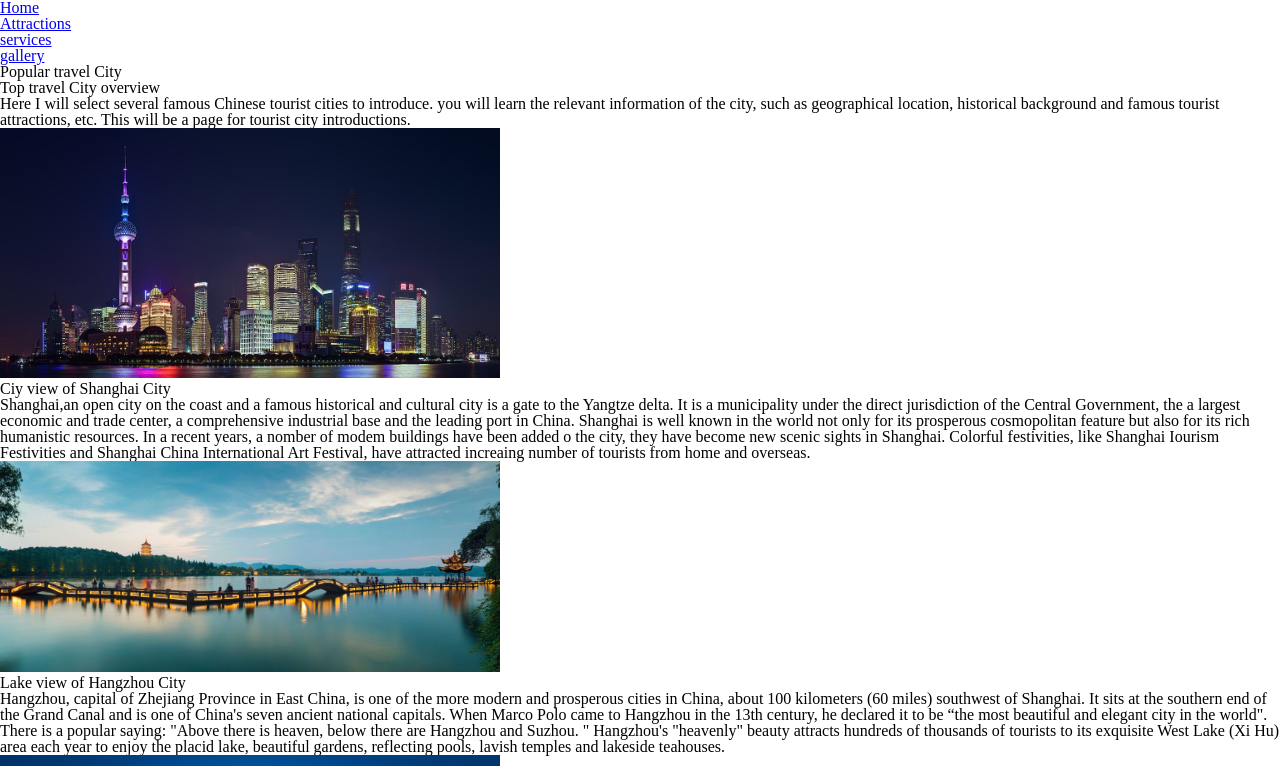
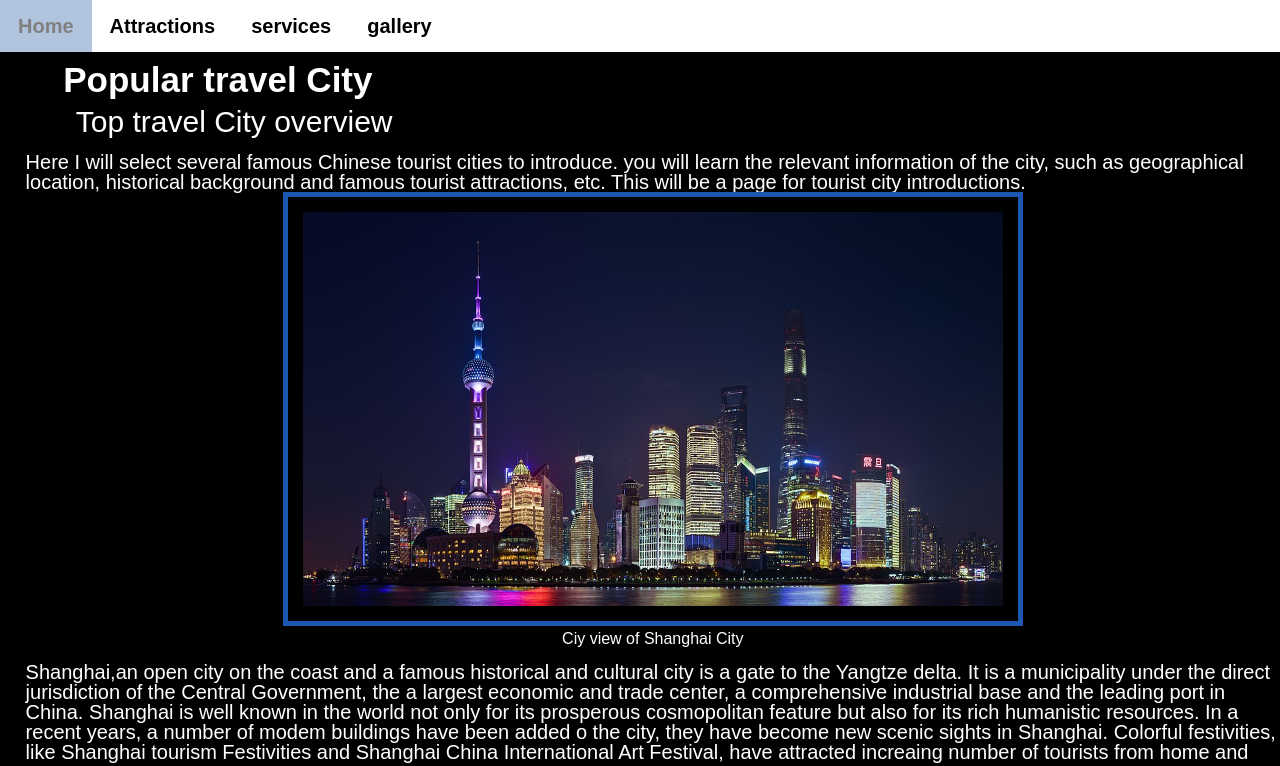
Before and after one commit to JiahangRen/portfolio-content, a plain HTML site: page index.html in a window 1280 px wide. Shown: the top 766 px of the page. Drawn offline with Linux system fonts and the light colour scheme.

Commit message:
Add files via upload

```diff
--- /dev/null
+++ b/css/style.css
@@ -0,0 +1,103 @@
+/* Applies to the entire body of the HTML document (except where overridden by more specific
+
+/* Add a black background color to the top navigation */
+.navbar {
+    background-color: white;
+    overflow: hidden;
+}
+
+/* Style the links inside the navigation bar */
+.navbar a {
+    float: left;
+    color: black;
+    text-align: center;
+    padding: 16px 18px;
+    text-decoration: none;
+    font-size: 20px;
+    font-weight: bold;
+}
+
+/* Change the color of links on hover */
+.navbar a:hover {
+    background-color: lightsteelblue;
+    color: grey;
+}
+
+/* Add a color to the active/current link */
+.navbar a.active {
+    background-color: #04AA6D;
+    color: burlywood;
+}
+
+
+body {
+    height: 125vh;
+    background-size: cover;
+    background-color: black;
+    font-family: sans-serif;
+    margin: 0;
+    padding: 0;
+}
+
+main {
+    color: white;
+    font-family: Arial, Helvetica, sans-serif;
+    margin-left: 2%;
+    margin-bottom: 2%;
+}
+
+h1 {
+    font-size: 35px;
+    margin-top: 10px;
+    margin-left: 3%;
+    font-family: Arial, Helvetica, sans-serif;
+    font-weight: bold;
+}
+
+h2 {
+    font-size: 30px;
+    font-weight: normal;
+    margin-top: 10px;
+    margin-left: 4%;
+    font-family: Arial, Helvetica, sans-serif;
+}
+
+h3 {
+    font-size: 25px;
+    font-weight: normal;
+    margin-top: 10px;
+    margin-left: 5%;
+    font-family: Arial, Helvetica, sans-serif;
+}
+
+
+p {
+    font-size: 20px;
+    font-weight: normal;
+    margin-top: 15px;
+    font-family: Arial, Helvetica, sans-serif;
+
+}
+
+
+.picture img {
+    display: flex;
+    width: 700px;
+    height: 394px;
+    border: 5px solid rgb(30, 87, 176);
+    padding: 15px;
+    margin: 0 auto;
+    position: relative;
+
+}
+
+.picture figcaption {
+    margin-top: 5px;
+    text-align: center;
+}
+
+.picture img:hover {
+    width: 750px;
+    position: inherit;
+
+}
--- a/index.html
+++ b/index.html
@@ -8,51 +8,58 @@
     <link rel="icon" href="images/blue_bird_logo.png">
     <link rel="stylesheet" href="css/html5reset.css">
     <link rel="stylesheet" href="css/style.css">
+
     <title>Blue Bird Travel</title>
 </head>
 
 <body>
 <header>
-		<nav>
+    <nav class="navbar">
         <ul>
-				<li><a href="index.html">Home</a></li>
-				<li><a href="attractions.html">Attractions</a></li>
-				<li><a href="services.html">services</a></li>
-				<li><a href="gallery.html">gallery</a></li>
+            <li class="active"><a href="index.html">Home</a></li>
+            <li class="active"><a href="attractions.html">Attractions</a></li>
+            <li class="active"><a href="services.html">services</a></li>
+            <li class="active"><a href="gallery.html">gallery</a></li>
         </ul>
     </nav>
 </header>
 
 <main>
-
     <h1>Popular travel City</h1>
     <h2>Top travel City overview</h2>
-		<p>
+    <p class=" p1">
         Here I will select several famous Chinese tourist cities to introduce.
         you will learn the relevant information of the city, such as geographical location,
         historical background and famous tourist attractions, etc.
         This will be a page for tourist city introductions.
     </p>
+
+    <div class="picture">
         <figure>
-			<img src="images/shanghai_city_view.jpeg" alt="shanghai city view" width="500" />
+            <img src="images/shanghai_city_view.jpeg" alt="shanghai city view"/>
             <figcaption> Ciy view of Shanghai City</figcaption>
         </figure>
+    </div>
+
     <p>
         Shanghai,an open city on the coast and a famous historical and cultural city is a gate to the Yangtze delta.
         It is a municipality under the direct jurisdiction of the Central Government,
         the a largest economic and trade center, a comprehensive industrial base and the leading port in China.
         Shanghai is well known in the world not only for its prosperous cosmopolitan feature but also for its rich
         humanistic resources.
-			In a recent years, a nomber of modem buildings have been added o the city, they have become new scenic
+        In a recent years, a number of modem buildings have been added o the city, they have become new scenic
         sights in Shanghai.
-			Colorful festivities, like Shanghai Iourism Festivities and Shanghai China International Art Festival,
+        Colorful festivities, like Shanghai tourism Festivities and Shanghai China International Art Festival,
         have attracted increaing number of tourists from home and overseas.
 
     </p>
+
+    <div class="picture">
         <figure>
-			<img src="images/hangzhou_lake_view.jpeg" alt="hangzhou lake view" width="500" />
+            <img src="images/hangzhou_lake_view.jpeg" alt="hangzhou lake view"/>
             <figcaption>Lake view of Hangzhou City</figcaption>
         </figure>
+    </div>
 
     <p>
         Hangzhou, capital of Zhejiang Province in East China, is one of the more modern and prosperous cities in
@@ -66,10 +73,12 @@
         beautiful gardens, reflecting pools, lavish temples and lakeside teahouses.
     </p>
 
+    <div class="picture">
         <figure>
-			<img src="images/beijing_city_view.webp" alt="beijing city view" width="500" />
+            <img src="images/beijing_city_view.webp" alt="beijing city view"/>
             <figcaption>city view of Beijing City</figcaption>
         </figure>
+    </div>
 
     <p>
         Beijing, the capital of China, is a city where the ancient culture and the modern civilization are well
@@ -88,7 +97,7 @@
 
 </main>
 
-	<footer>
+<footer id="index-footer">
     &copy; 2022
 </footer>
 </body>
```
Also changed, not shown: attractions.html (+20 -14 lines), gallery.html (+80 -63 lines), services.html (+14 -11 lines). Lines whose indentation alone changed are shown as unchanged.
